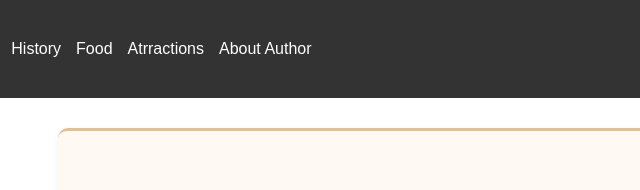
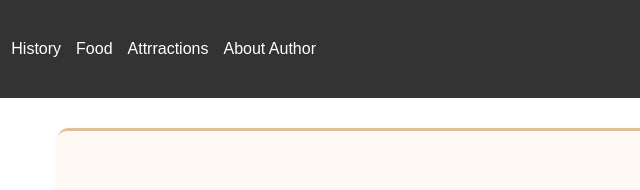
Before and after one commit to neverkael1/Istanbul, a plain HTML site: page About_author.html in a window 1280 px wide. Shown: the top 190 px of the page, 102-742 px from the left. Drawn offline with Linux system fonts and the light colour scheme.

Commit message:
Add files via upload

```diff
--- a/About_author.html
+++ b/About_author.html
@@ -14,7 +14,7 @@
             <li><a href="index.html">Homepage</a></li>
             <li><a href="History.html">History</a></li>
             <li><a href="Food.html">Food</a></li>
-            <li><a href="Attractions.html">Atrractions</a></li>
+            <li><a href="Attractions.html">Attrractions</a></li>
             <li><a href="About_author.html">About Author</a></li>
          </ul>
         </nav>
```
Also changed, not shown: Attractions.html (+1 -1 lines), Food.html (+1 -1 lines), History.html (+1 -1 lines), index.html (+2 -2 lines).
